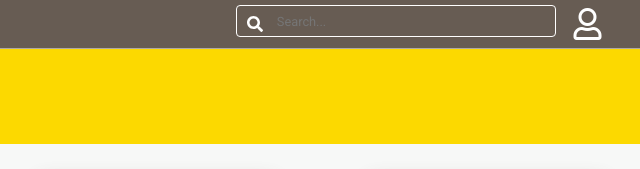
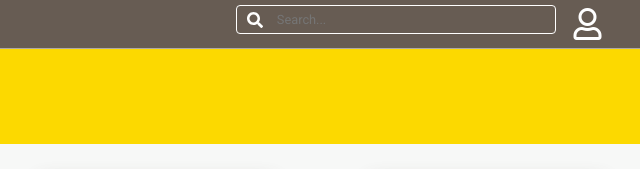
Before and after one commit to rico1136/Verhalenwebsite-V2, a plain HTML site: page index.html in a window 1280 px wide. Shown: the top 169 px of the page, 640-1280 px from the left. Drawn offline with Linux system fonts and the light colour scheme; files whose address does not match are found by name.

Commit message:
Update styleYeet.css

```diff
--- a/Css/styleYeet.css
+++ b/Css/styleYeet.css
@@ -34,7 +34,7 @@ header a img {
     -ms-flex-item-align: center;
     align-self: center;
     width: 5em;
-    height: 2.5em;
+    height: 2.2em;
 }
 
 header a span {
@@ -70,13 +70,13 @@ header form input {
     background: transparent;
     background-image: url('..//Images/search-solid.svg');
     background-size: 1rem;
-    background-position: 10px 10px;
+    background-position: 10px 6px;
     background-repeat: no-repeat;
     padding: 10px 20px 10px 40px;
     -webkit-transition: width 0.4s ease-in-out;
     transition: width 0.4s ease-in-out;
     margin-right: 1em;
-    height: 2.5em;
+    height: 2.3em;
 }
 
 header form input:focus {
```
